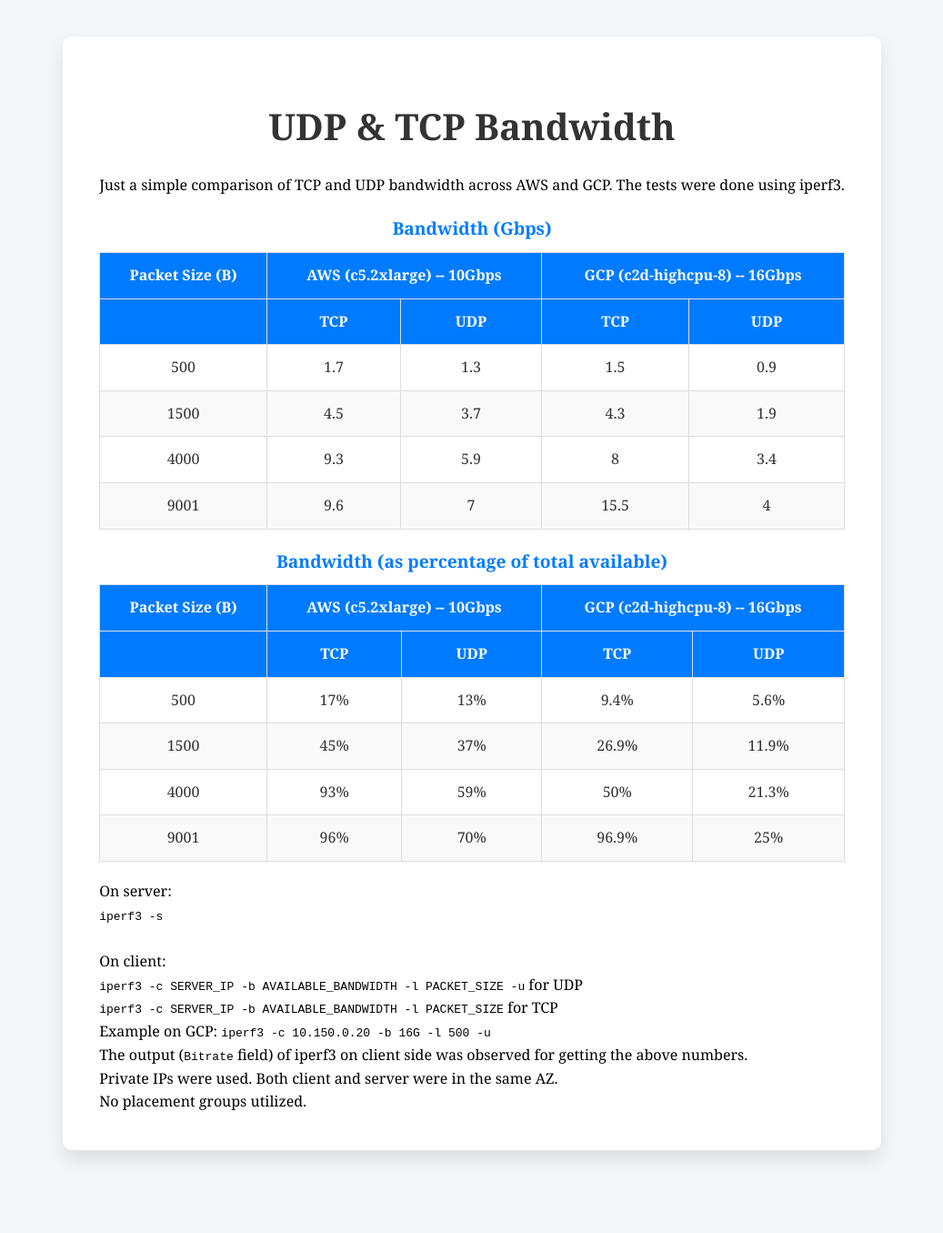
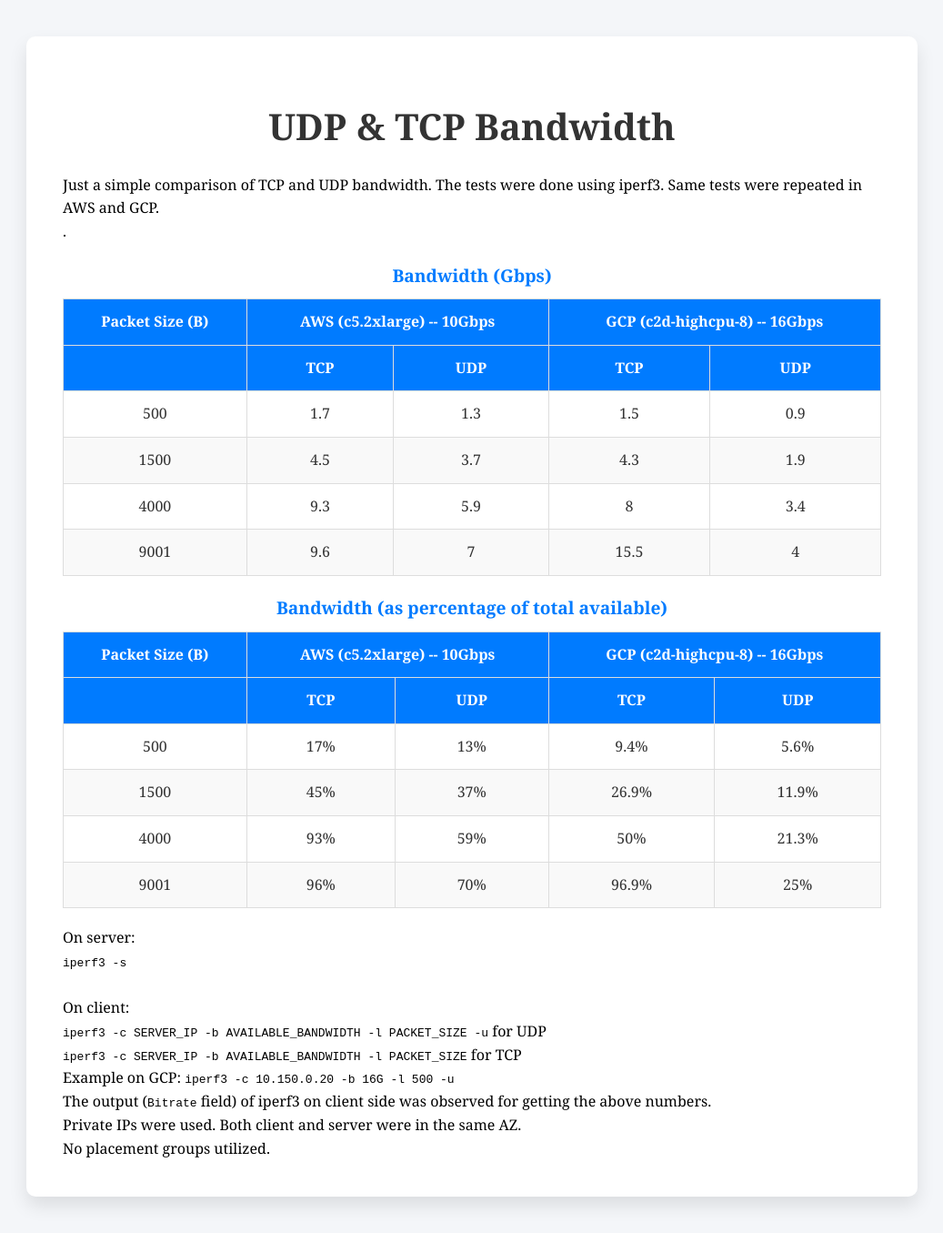
Before and after one commit to HaseebLUMS/haseeblums.github.io, a Jekyll site: the page blog/gcpawsbandwidth/main.html, which Jekyll copies as it is, in a window 1280 px wide. Shown: the whole page at 91% size, without its empty margins (121-1158 px from the left). Built offline with Jekyll 4.4.1, drawn with Linux system fonts in a browser that asks for light colours; before the commit the page ends 1304 px from its top, so only the background shows below that.

Commit message:
added details to bandwidth b;og

```diff
--- a/blog/gcpawsbandwidth/main.html
+++ b/blog/gcpawsbandwidth/main.html
@@ -3,7 +3,7 @@
 <head>
     <meta charset="UTF-8">
     <meta name="viewport" content="width=device-width, initial-scale=1.0">
-    <title>Sending Packets to Multiple Destinations</title>
+    <title>TCP v UDP Bandwidth in AWS and GCP</title>
     <style>
         body {
             font-family: 'Georgia', serif;
@@ -124,7 +124,7 @@
     <div class="content">
         <h1>UDP & TCP Bandwidth</h1>
 
-        Just a simple comparison of TCP and UDP bandwidth across AWS and GCP. The tests were done using iperf3.
+        Just a simple comparison of TCP and UDP bandwidth. The tests were done using iperf3. Same tests were repeated in AWS and GCP. <br>.
         <table>
             <caption>Bandwidth (Gbps)</caption>
             <tr>
```
